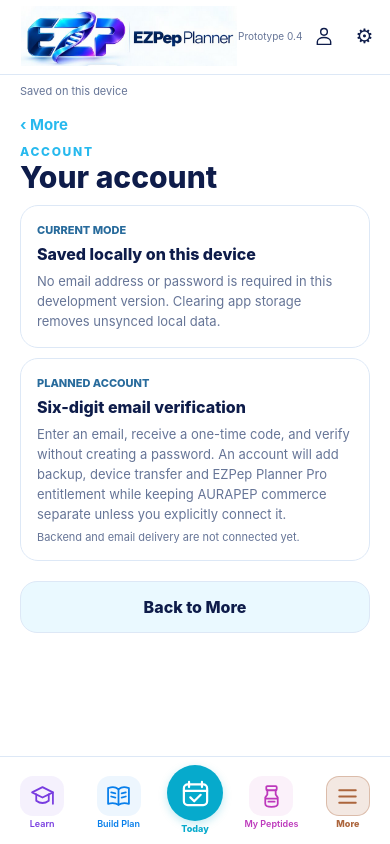
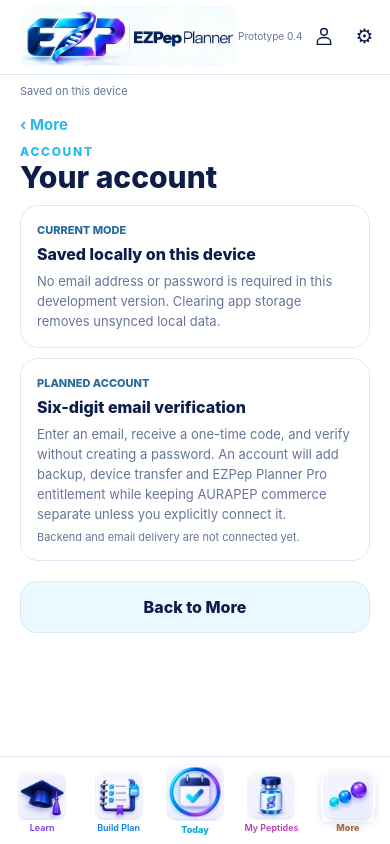
Before and after one commit to stevemalin/peptide-planner-app, a React Native app in the folder app/: screen / in a window 390 px wide. Both pictures are taken after a click on the button "Profile". Built offline with nearby package versions, Linux system fonts and the light colour scheme.

Commit message:
Introduce Professor Lynch and dimensional navigation

```diff
--- a/app/App.tsx
+++ b/app/App.tsx
@@ -97,7 +97,7 @@ function BottomNav({ active, setScreen }: { active: Screen; setScreen: (s: Scree
         const isActive = tab === item.key;
         return (
           <Pressable accessibilityRole="tab" accessibilityLabel={item.label} accessibilityState={{ selected: isActive }} key={item.key} onPress={() => setScreen(item.key)} style={styles.navItem}>
-            <View testID={item.key==='tracker'?'today-center-button':undefined} style={item.key==='tracker'?[styles.todayCircle,isActive&&styles.todayCircleSelected]:[styles.iconWell,{backgroundColor:navColors[item.key]+(isActive?'25':'12')},isActive&&{borderWidth:1,borderColor:navColors[item.key]+'55'}]}><NavIcon name={item.key} color={item.key==='tracker'?'#ffffff':navColors[item.key]} size={item.key==='tracker'?31:25}/></View>
+            <View testID={item.key==='tracker'?'today-center-button':undefined} style={[styles.navArtWell,item.key==='tracker'&&styles.todayArtWell,isActive&&styles.navArtWellSelected]}><NavIcon name={item.key} color={navColors[item.key]} size={item.key==='tracker'?58:48}/></View>
             <Text style={[styles.navLabel,{color:navColors[item.key],fontWeight:isActive||item.key==='tracker'?'800':'600'}]}>{item.key==='tracker'?'Today':item.label}</Text>
           </Pressable>
         );
@@ -186,6 +186,7 @@ export default function App() {
       <Text style={styles.kicker}>WELCOME TO EZPEP PLANNER</Text>
       <Text style={styles.welcomeTitle}>A clearer place to begin.</Text>
       <Text style={styles.welcomeSub}>Tell us where you are starting. This changes the guidance you see—not your calculations or available features.</Text>
+      <View style={styles.professorWelcomeCard}><Image accessibilityLabel="Professor Lynch" source={require("./assets/professor-lynch-avatar.webp")} resizeMode="contain" style={styles.professorWelcomeAvatar}/><View style={styles.professorWelcomeCopy}><Text style={styles.professorName}>MEET PROFESSOR LYNCH</Text><Text style={styles.professorMessage}>I’ll help you understand the basics and find the right place to begin.</Text></View></View>
       <Text style={styles.onboardingQuestion}>How familiar are you with peptides?</Text>
       <View style={styles.choiceStack}>{([
         ["new","I’m new","Show the essentials and explain each step."],
@@ -214,7 +215,7 @@ export default function App() {
       {n:"5",title:"Start tracking",detail:"Starting the plan creates Today, reminders and inventory forecasting."}
     ];
     return <ScrollView contentContainerStyle={styles.scrollContent}>
-      <View style={styles.startHero}><Text style={styles.kicker}>START HERE</Text><Text style={styles.welcomeTitle}>{draft?"Continue where you left off.":"Learn. Plan. Track."}</Text><Text style={styles.welcomeSub}>{newUser?"We’ll explain the essentials as you go.":"A simple path from research to a working daily schedule."}</Text></View>
+      <View style={styles.startHero}><View style={styles.startHeroCopy}><Text style={styles.kicker}>START HERE WITH PROFESSOR LYNCH</Text><Text style={styles.welcomeTitle}>{draft?"Continue where you left off.":"Learn. Plan. Track."}</Text><Text style={styles.welcomeSub}>{newUser?"I’ll explain the essentials as you go.":"A simple path from research to a working daily schedule."}</Text></View><Image accessibilityLabel="Professor Lynch guide" source={require("./assets/professor-lynch-guide.webp")} resizeMode="contain" style={styles.professorStartGuide}/></View>
       <View style={styles.pathLine}/>
       {steps.map((step,index)=><View key={step.n} style={[styles.startStep,draft&&index<2&&styles.startStepQuiet,index===recommended&&styles.startStepRecommended]}><View style={styles.stepNumber}><Text style={styles.stepNumberText}>{step.n}</Text></View><View style={{flex:1}}>{index===recommended&&<Text style={styles.sourceClass}>RECOMMENDED FIRST</Text>}<Text style={styles.lessonTitle}>{step.title}</Text><Text style={styles.nextText}>{step.detail}</Text>{step.action&&<Pressable accessibilityRole="button" accessibilityLabel={step.label} onPress={step.action} style={styles.inlineAction}><Text style={styles.crossLinkText}>{step.label} →</Text></Pressable>}</View></View>)}
       <Text style={styles.onboardingSafety}>You can move between Learn and Build Plan at any time. Your navigation stays the same after setup.</Text>
@@ -225,9 +226,8 @@ export default function App() {
       <ScrollView contentContainerStyle={styles.scrollContent} keyboardShouldPersistTaps="handled">
         <View style={styles.hero}>
           <View style={styles.heroBubbleOne} /><View style={styles.heroBubbleTwo} />
-          <Text style={styles.kicker}>PEP SCHOOL</Text>
-          <Text style={styles.heroTitle}>A clearer place{"\n"}to begin.</Text>
-          <Text style={styles.heroSub}>Choose one learning area at a time.</Text>
+          <View style={styles.schoolHeroCopy}><Text style={styles.kicker}>PEP SCHOOL · WITH PROFESSOR LYNCH</Text><Text style={styles.heroTitle}>A clearer place{"\n"}to begin.</Text><Text style={styles.heroSub}>Choose one learning area at a time.</Text></View>
+          <Image accessibilityLabel="Professor Lynch welcoming you to Pep School" source={require("./assets/professor-lynch-hero.webp")} resizeMode="contain" style={styles.professorSchoolHero}/>
         </View>
         <View accessibilityRole="tablist" style={styles.schoolTabs}>
           <Pressable accessibilityRole="tab" accessibilityState={{selected:schoolSection==="library"}} onPress={()=>setSchoolSection("library")} style={[styles.schoolTab,schoolSection==="library"&&styles.schoolTabActive]}><Text numberOfLines={1} style={[styles.schoolTabText,schoolSection==="library"&&styles.schoolTabTextActive]}>Library</Text></Pressable>
@@ -510,6 +510,11 @@ const styles = StyleSheet.create({
   welcomeContent:{paddingHorizontal:22,paddingTop:28,paddingBottom:40},
   welcomeBrand:{width:"100%",maxWidth:390,height:106,alignItems:"flex-start",justifyContent:"center",marginBottom:18},
   welcomeBrandImage:{width:"100%",height:"100%"},
+  professorWelcomeCard:{flexDirection:"row",alignItems:"center",marginTop:18,padding:12,borderRadius:20,backgroundColor:COLORS.paleBlue,borderWidth:1,borderColor:COLORS.border},
+  professorWelcomeAvatar:{width:76,height:78,marginRight:12},
+  professorWelcomeCopy:{flex:1},
+  professorName:{color:"#5A42C7",fontSize:10,fontWeight:"800",letterSpacing:1.1,marginBottom:4},
+  professorMessage:{color:COLORS.ink,fontSize:13,lineHeight:18,fontWeight:"700"},
   welcomeTitle:{color:COLORS.ink,fontSize:31,lineHeight:36,fontWeight:"800",marginTop:10},
   welcomeSub:{color:COLORS.muted,fontSize:15,lineHeight:22,marginTop:10},
   onboardingQuestion:{color:COLORS.ink,fontSize:18,fontWeight:"800",marginTop:26,marginBottom:10},
@@ -527,7 +532,9 @@ const styles = StyleSheet.create({
   goalTextSelected:{color:"#5138BE"},
   skipButton:{alignItems:"center",padding:17},
   onboardingSafety:{color:COLORS.muted,fontSize:11,lineHeight:17,textAlign:"center",marginTop:16},
-  startHero:{marginTop:16,borderRadius:26,padding:20,backgroundColor:COLORS.paleBlue,borderWidth:1,borderColor:COLORS.border},
+  startHero:{marginTop:16,minHeight:186,borderRadius:26,padding:20,backgroundColor:COLORS.paleBlue,borderWidth:1,borderColor:COLORS.border,overflow:"hidden"},
+  startHeroCopy:{width:"63%",zIndex:1},
+  professorStartGuide:{position:"absolute",right:-20,bottom:-8,width:170,height:174},
   pathLine:{position:"absolute",left:38,top:215,bottom:75,width:2,backgroundColor:COLORS.border},
   startStep:{flexDirection:"row",gap:14,padding:15,marginTop:11,borderWidth:1,borderColor:COLORS.border,borderRadius:18,backgroundColor:COLORS.white},
   startStepQuiet:{backgroundColor:COLORS.pale},
@@ -543,6 +550,8 @@ const styles = StyleSheet.create({
   referenceAmount: { fontSize: 16, fontWeight: "800", color: COLORS.ink },
   consideration: { fontSize: 13, lineHeight: 20, color: COLORS.muted, marginBottom: 8 },
   originLabel: { fontSize: 13, lineHeight: 19, fontWeight: "700", color: COLORS.ink },
+  schoolHeroCopy:{width:"63%",zIndex:1},
+  professorSchoolHero:{position:"absolute",right:-8,bottom:-22,width:150,height:220},
   schoolTabs:{flexDirection:"row",marginTop:14,marginBottom:4,padding:4,borderRadius:18,backgroundColor:"#EDF4FC",borderWidth:1,borderColor:COLORS.border},
   schoolTab:{flex:1,minHeight:42,paddingHorizontal:5,alignItems:"center",justifyContent:"center",borderRadius:14},
   schoolTabActive:{backgroundColor:COLORS.white,borderWidth:1,borderColor:"#B8D9EF",boxShadow:"0px 2px 5px rgba(14,28,74,0.10)"},
@@ -700,6 +709,9 @@ const styles = StyleSheet.create({
   todayDestinationActive: { backgroundColor: "#d8f2ff", borderWidth: 2 },
   todayInk: { color: "#087ba5", fontWeight: "800" },
   iconWell: {width:44,height:40,borderRadius:13,alignItems:"center",justifyContent:"center"},
+  navArtWell:{width:52,height:48,borderRadius:15,alignItems:"center",justifyContent:"center"},
+  todayArtWell:{width:62,height:60,marginTop:-9},
+  navArtWellSelected:{transform:[{scale:1.06}],boxShadow:"0px 3px 8px rgba(32,101,190,0.18)"},
   todayCircle: {width:56,height:56,borderRadius:28,marginTop:-6,backgroundColor:"#06aacc",alignItems:"center",justifyContent:"center",boxShadow:"0px 3px 8px rgba(6,170,204,0.25)"},
   todayCircleSelected: {backgroundColor:"#009ebb",borderWidth:3,borderColor:"#a2eef6"},
   navItem: { minHeight: 64, flex: 1, alignItems: "center", justifyContent: "center" },
--- a/app/src/NavIcon.tsx
+++ b/app/src/NavIcon.tsx
@@ -1,8 +1,16 @@
 import React from 'react';
+import {Image} from 'react-native';
 import Svg,{Defs,G,LinearGradient,Line,Path,Rect,Stop} from 'react-native-svg';
 
 export type NavGlyph='school'|'guide'|'tracker'|'plans'|'more';
 export const navColors:Record<NavGlyph,string>={school:'#783ce0',guide:'#087feb',tracker:'#06aacc',plans:'#bd39bc',more:'#ac653c'};
+const navArt:Record<NavGlyph,any>={
+ school:require('../assets/nav-learn.webp'),
+ guide:require('../assets/nav-build-plan.webp'),
+ tracker:require('../assets/nav-today.webp'),
+ plans:require('../assets/nav-my-peptides.webp'),
+ more:require('../assets/nav-more.webp'),
+};
 
 /**
  * Approved EZPep Planner monogram.
@@ -40,12 +48,6 @@ export function EZPMark({size=40}:{size?:number}){
  </Svg>;
 }
 
-export default function NavIcon({name,color,size=25}:{name:NavGlyph;color:string;size?:number}){
- return <Svg testID={'nav-icon-'+name} width={size} height={size} viewBox="0 0 24 24" fill="none" stroke={color} strokeWidth={1.7} strokeLinecap="round" strokeLinejoin="round">
- {name==='school'&&<><Path d="M2 8 12 3 22 8 12 13Z"/><Path d="M6 10v6c4 3 8 3 12 0v-6M22 8v8"/><Line x1={22} y1={17} x2={22} y2={19}/></>}
- {name==='guide'&&<><Path d="M12 5C8 2 5 3 2 4v15c4-1 7-1 10 1 3-2 6-2 10-1V4c-3-1-6-2-10 1Z"/><Path d="M12 5v15M5 8l4 1M15 9l4-1M5 12l4 1M15 13l4-1"/></>}
- {name==='tracker'&&<><Rect x={3} y={5} width={18} height={16} rx={3}/><Path d="M7 3v4M17 3v4M3 10h18M8 15l3 3 5-5"/></>}
- {name==='plans'&&<><Rect x={7} y={2} width={10} height={4} rx={1}/><Path d="M8 6v4l-2 3v6c0 2 2 3 6 3s6-1 6-3v-6l-2-3V6M6 14h12M9 17h6"/></>}
- {name==='more'&&<><Line x1={4} x2={20} y1={6} y2={6}/><Line x1={4} x2={20} y1={12} y2={12}/><Line x1={4} x2={20} y1={18} y2={18}/></>}
- </Svg>;
+export default function NavIcon({name,size=48}:{name:NavGlyph;color:string;size?:number}){
+ return <Image testID={'nav-icon-'+name} accessibilityIgnoresInvertColors source={navArt[name]} resizeMode="contain" style={{width:size,height:size}}/>;
 }
```
